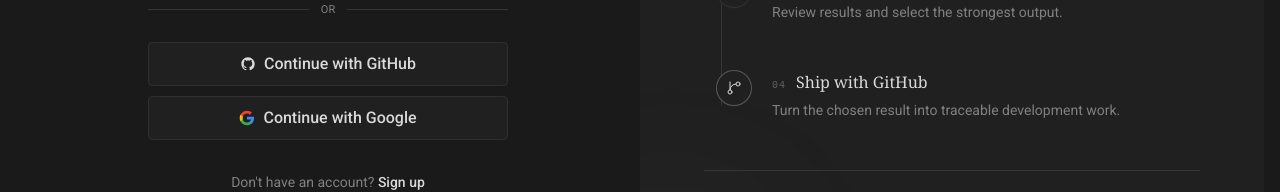
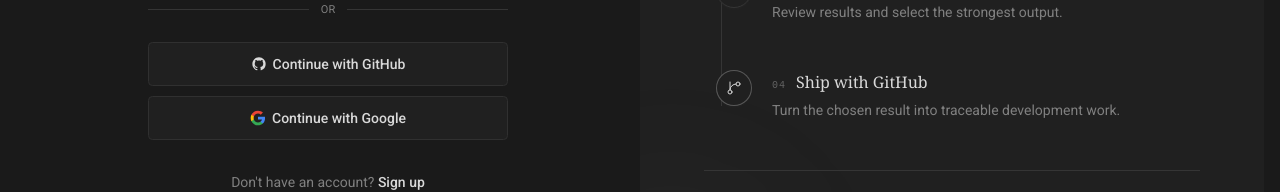
Before and after one commit to josevitor10975/workflow-ai, a Next.js app in the folder my-app/: page /login in a window 1280 px wide. Shown: the part 529-721 px from the top of the page. Built offline with nearby package versions, Linux system fonts and the light colour scheme.

Commit message:
fix: polish login action hierarchy and remove credential log

```diff
--- a/my-app/components/auth/LoginForm.tsx
+++ b/my-app/components/auth/LoginForm.tsx
@@ -12,7 +12,6 @@ export function LoginForm() {
 
   const handleSubmit = (e: React.FormEvent) => {
     e.preventDefault();
-    console.log("Sign in submitted:", { email, password });
   };
 
   return (
@@ -87,7 +86,7 @@ export function LoginForm() {
 
         <Button
           type="submit"
-          className="w-full h-11 mt-2 bg-primary hover:bg-primary/90 text-primary-foreground font-medium text-base rounded-md transition-colors shadow-none"
+          className="mt-2 h-11 w-full rounded-md bg-primary text-base font-medium text-primary-foreground shadow-none transition-colors hover:bg-primary/90"
         >
           Sign in
         </Button>
@@ -108,7 +107,7 @@ export function LoginForm() {
         <Button
           type="button"
           variant="outline"
-          className="w-full h-11 bg-background hover:bg-accent text-foreground border-border font-medium text-base rounded-md transition-colors flex items-center justify-center gap-2 shadow-none"
+          className="h-11 w-full rounded-md border-border bg-background text-sm font-medium text-foreground shadow-none transition-colors hover:bg-accent"
         >
           <svg
             className="h-4 w-4 fill-current text-foreground"
@@ -126,7 +125,7 @@ export function LoginForm() {
         <Button
           type="button"
           variant="outline"
-          className="w-full h-11 bg-background hover:bg-accent text-foreground border-border font-medium text-base rounded-md transition-colors flex items-center justify-center gap-2 shadow-none"
+          className="h-11 w-full rounded-md border-border bg-background text-sm font-medium text-foreground shadow-none transition-colors hover:bg-accent"
         >
           <svg className="h-4 w-4" viewBox="0 0 24 24">
             <path
```
